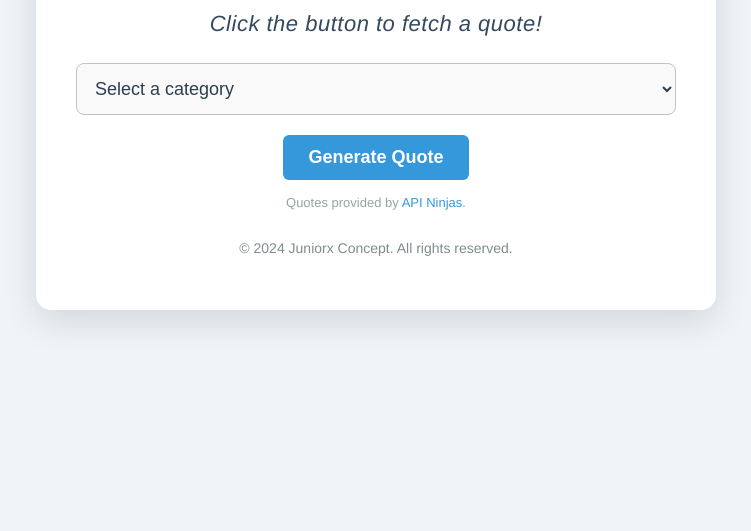
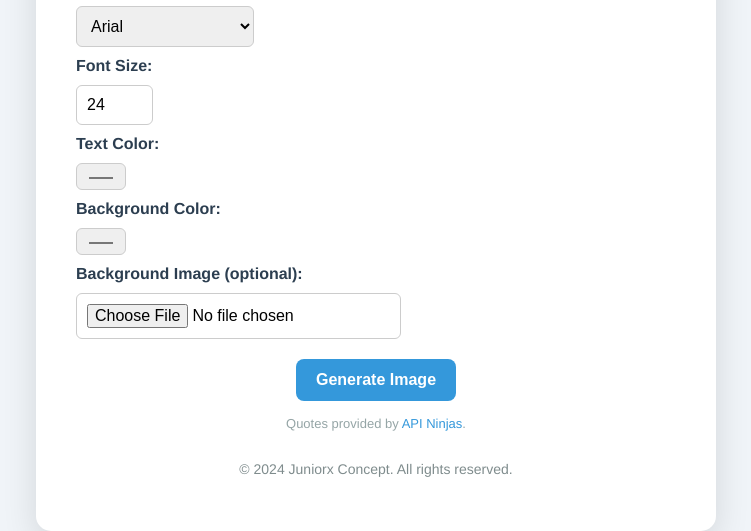
Before and after one commit to EmmaJuniorx/Random-Quote-Generator, a plain HTML site: page index.html in a window 1280 px wide. Shown: the part 298-829 px from the top of the page, without its empty margins (264-1015 px from the left). Before the commit the page ends 800 px from the top, so only its background shows below. Drawn offline with Linux system fonts and the light colour scheme.

Commit message:
Update index.html

```diff
--- a/index.html
+++ b/index.html
@@ -84,6 +84,33 @@
 
         <button id="fetchQuoteButton">Generate Quote</button>
 
+             <!-- Customization Options -->
+             <div class="controls">
+                <label for="fontSelect">Font Style:</label>
+                <select id="fontSelect">
+                    <option value="Arial">Arial</option>
+                    <option value="Georgia">Georgia</option>
+                    <option value="Courier New">Courier New</option>
+                    <option value="Times New Roman">Times New Roman</option>
+                </select>
+
+                <label for="fontSizeSelect">Font Size:</label>
+                <input type="number" id="fontSizeSelect" value="24" min="12" max="72">
+
+                <label for="textColorSelect">Text Color:</label>
+                <input type="color" id="textColorSelect" value="#000000">
+
+                <label for="bgColorSelect">Background Color:</label>
+                <input type="color" id="bgColorSelect" value="#ffffff">
+
+                <label for="bgImageInput">Background Image (optional):</label>
+                <input type="file" id="bgImageInput" accept="image/*">
+            </div>
+
+            <button id="generateImageButton">Generate Image</button>
+            <canvas id="quoteCanvas" width="500" height="500" style="display:none;"></canvas>
+            <a id="downloadLink" style="display:none;" download="quote-image.png">Download Image</a>
+
         <div class="api-reference">
             <p>Quotes provided by <a href="https://api.api-ninjas.com/v1/quotes" target="_blank">API Ninjas</a>.</p>
         </div>
```
